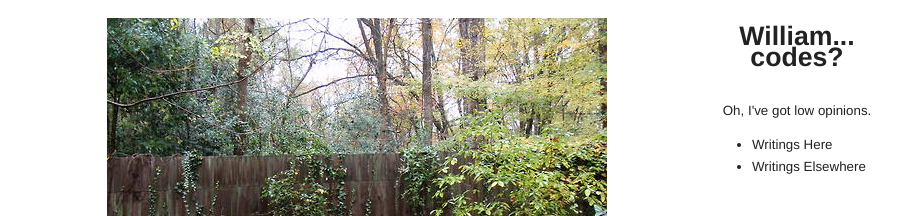
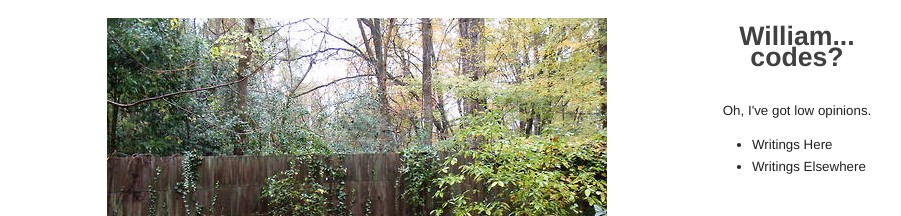
Before and after one commit to williamrandolph/williamrandolph.github.com, a Jekyll site: the page built from index.html, in a window 1280 px wide. Shown: the top 216 px of the page, without its empty margins (183-1084 px from the left). Built offline with Jekyll 4.4.1, drawn with Linux system fonts in a browser that asks for light colours; Markdown is read by kramdown in place of the engine named in the settings.

Commit message:
Made corner link less intrusive.

```diff
--- a/_includes/sidebar.html
+++ b/_includes/sidebar.html
@@ -1,5 +1,5 @@
 <div class="sidebar">
-        <h1 class="sidebar">William... codes?</h1>
+        <h1 class="sidebar"><a href="index.html">William... codes?</a></h1>
         <p class="sidebar">Oh, I've got low opinions.</p>
         <ul>
           <li>Writings Here</li>
--- a/stylesheets/style2.css
+++ b/stylesheets/style2.css
@@ -24,6 +24,11 @@
   float:right;
 }
 
+h1.sidebar a {
+  text-decoration:none;
+  color:#404040;
+}
+
 /* Section - for main page content */
 
 section {
```
